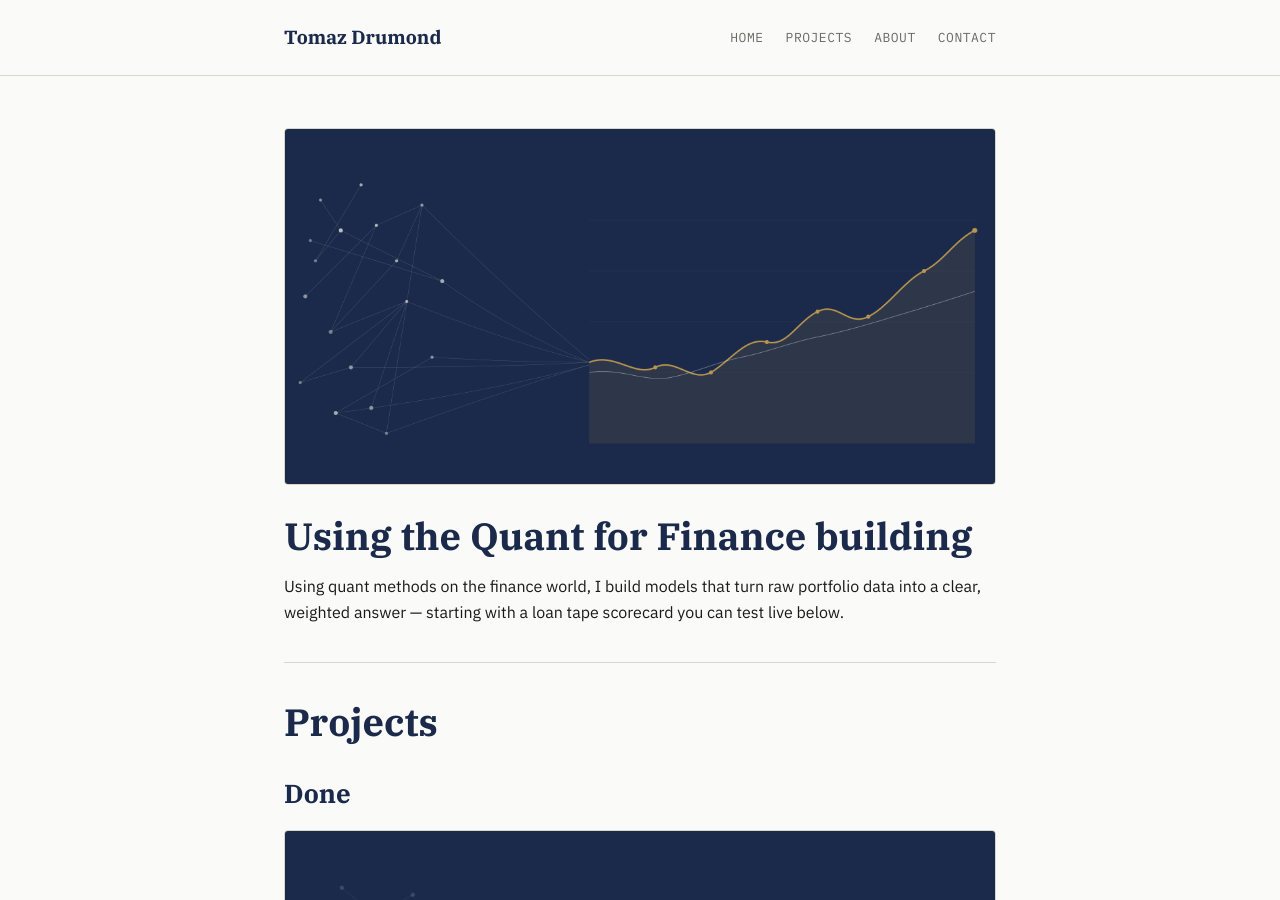
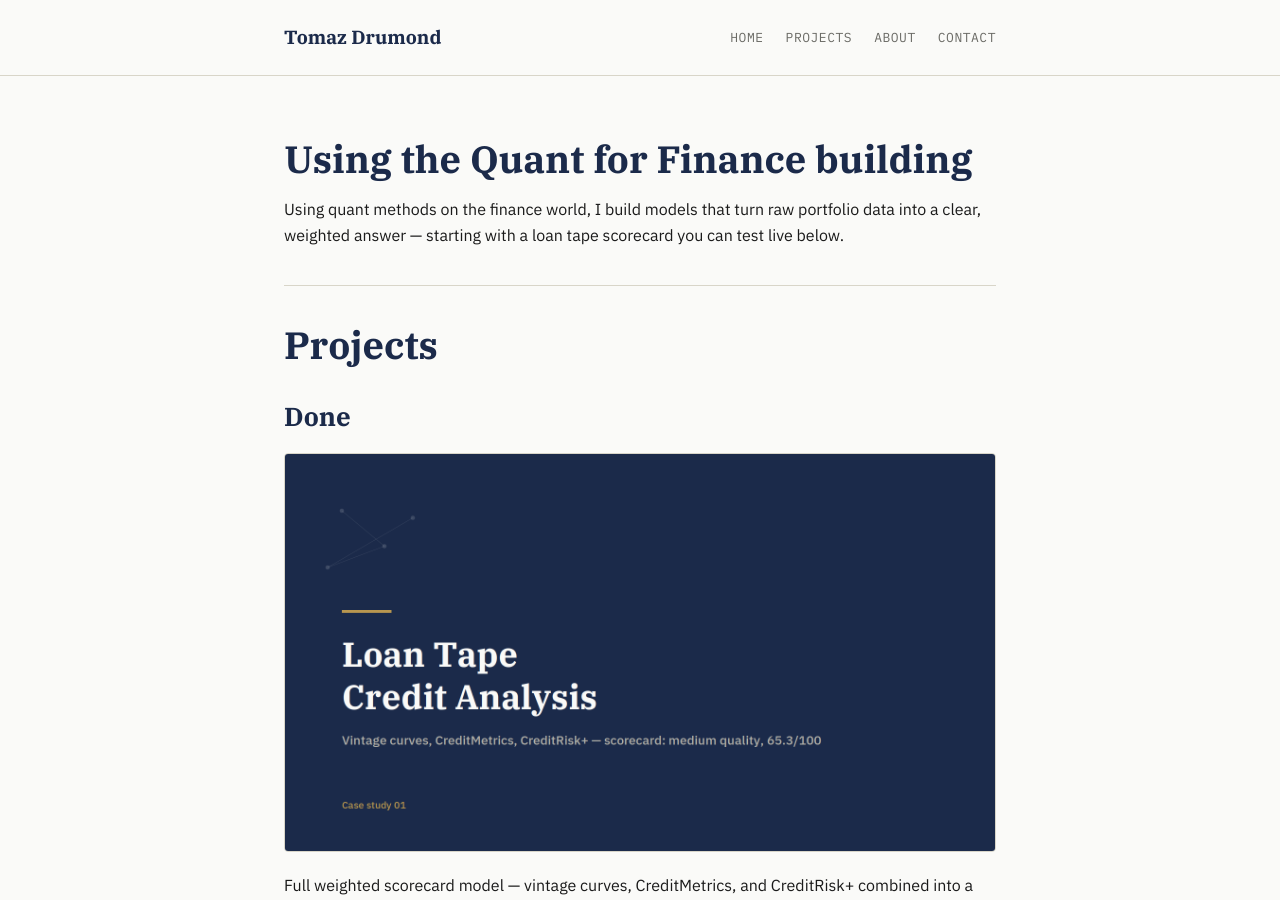
Before and after one commit to TomazDrumond/TomazDrumond.github.io, a Jekyll site: the page built from index.md, in a window 1280 px wide and 900 px high. Built offline with Jekyll 4.4.1, drawn with Linux system fonts in a browser that asks for light colours.

Commit message:
Remove hero image from index.md
Removed the hero image from the home section.

```diff
--- a/index.md
+++ b/index.md
@@ -3,7 +3,6 @@ layout: default
 title: Home
 ---
 <section id="home" markdown="1">
-![Hero](/asset/images/hero_variant_F.png)
 # Using the Quant for Finance building
 
 Using quant methods on the finance world, I build models that turn raw portfolio data into a clear, weighted answer — starting with a loan tape scorecard you can test live below.
```
